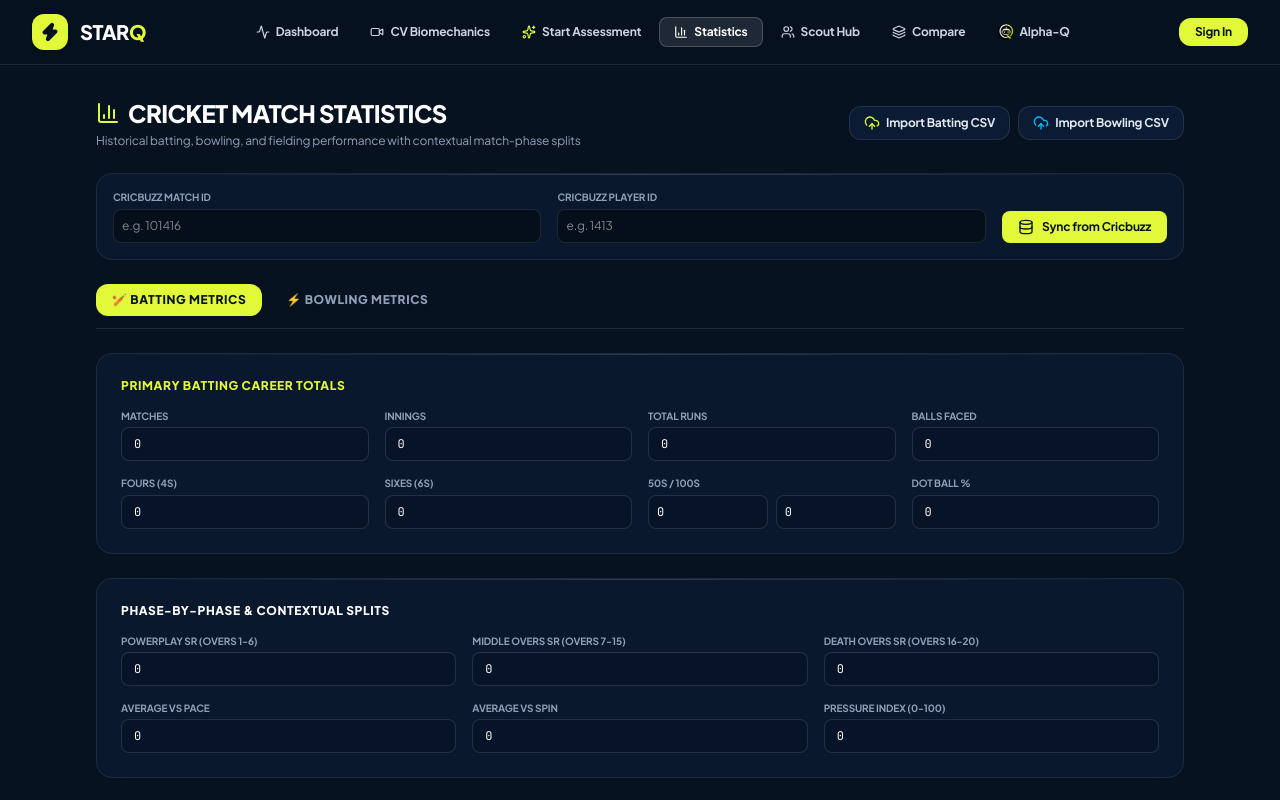
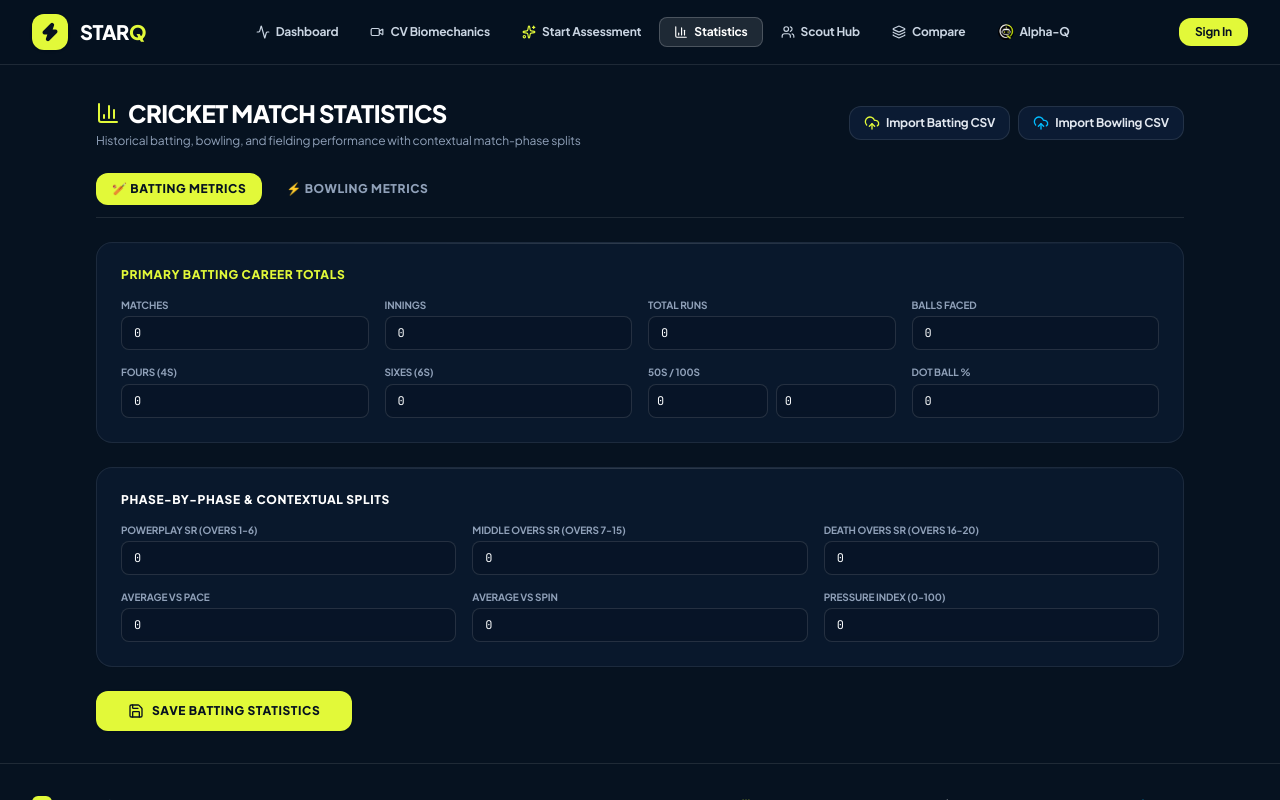
Before and after one commit to 7devashish/Sports-Talent-Assesment-Web-, a React (Vite) app in the folder client/: page / in a window 1280 px wide. Both pictures are taken after a click on the button "Statistics". Shown: the top 800 px of the page. Built offline with nearby package versions, Linux system fonts and the light colour scheme; no server answers.

Commit message:
Remove Cricbuzz integration UI from Statistics

```diff
--- a/client/src/pages/Statistics.tsx
+++ b/client/src/pages/Statistics.tsx
@@ -141,32 +141,6 @@ export const Statistics: React.FC = () => {
   const fileInputRef = useRef<HTMLInputElement>(null);
   const [importType, setImportType] = useState<'batting' | 'bowling'>('batting');
 
-  const [cricbuzzMatchId, setCricbuzzMatchId] = useState('');
-  const [cricbuzzPlayerId, setCricbuzzPlayerId] = useState('');
-  const [isSyncing, setIsSyncing] = useState(false);
-
-  const handleCricbuzzSync = async () => {
-    if (!cricbuzzMatchId || !cricbuzzPlayerId) {
-      alert('Please enter both Cricbuzz Match ID and Player ID');
-      return;
-    }
-    setIsSyncing(true);
-    try {
-      await api.post('/cricbuzz/ingest-scorecard', { matchId: cricbuzzMatchId });
-      await api.post('/cricbuzz/link-player', { starqPlayerId: playerId, cricbuzzPlayerId });
-      setSavedSuccess(true);
-      setTimeout(() => {
-        setSavedSuccess(false);
-        window.location.reload();
-      }, 1500);
-    } catch (err: any) {
-      console.error('Cricbuzz sync failed', err);
-      alert('Failed to sync from Cricbuzz API. ' + (err.response?.data?.error || err.message));
-    } finally {
-      setIsSyncing(false);
-    }
-  };
-
   const handleImportClick = (type: 'batting' | 'bowling') => {
     setImportType(type);
     if (fileInputRef.current) {
@@ -278,46 +252,12 @@ export const Statistics: React.FC = () => {
         </div>
       </div>
 
-      {/* Cricbuzz Integration */}
-      <GlassCard className="p-4 bg-[#061220]/50 border-white/10">
-        <div className="flex flex-col sm:flex-row sm:items-end gap-4">
-          <div className="flex-1">
-            <label className="block text-slate-400 mb-1 font-bold uppercase text-[10px]">Cricbuzz Match ID</label>
-            <input
-              type="text"
-              placeholder="e.g. 101416"
-              value={cricbuzzMatchId}
-              onChange={(e) => setCricbuzzMatchId(e.target.value)}
-              className="w-full p-2 rounded-lg bg-black/40 border border-white/10 text-white text-xs focus:border-[#e2f939] focus:outline-none transition-colors"
-            />
+        {savedSuccess && (
+          <div className="p-3.5 rounded-xl bg-[#e2f939]/15 border border-[#e2f939]/30 text-[#e2f939] text-xs font-bold flex items-center gap-2">
+            <CheckCircle2 className="w-4 h-4" />
+            <span>Statistics updated successfully! ML Talent Model recalculation complete.</span>
           </div>
-          <div className="flex-1">
-            <label className="block text-slate-400 mb-1 font-bold uppercase text-[10px]">Cricbuzz Player ID</label>
-            <input
-              type="text"
-              placeholder="e.g. 1413"
-              value={cricbuzzPlayerId}
-              onChange={(e) => setCricbuzzPlayerId(e.target.value)}
-              className="w-full p-2 rounded-lg bg-black/40 border border-white/10 text-white text-xs focus:border-[#e2f939] focus:outline-none transition-colors"
-            />
-          </div>
-          <button
-            onClick={handleCricbuzzSync}
-            disabled={isSyncing}
-            className="px-4 py-2 rounded-lg text-xs font-bold bg-[#e2f939] hover:bg-[#d0e625] text-[#061220] transition-colors disabled:opacity-50 flex items-center gap-2"
-          >
-            <Database className="w-4 h-4" />
-            {isSyncing ? 'Syncing...' : 'Sync from Cricbuzz'}
-          </button>
-        </div>
-      </GlassCard>
-
-      {savedSuccess && (
-        <div className="p-3.5 rounded-xl bg-[#e2f939]/15 border border-[#e2f939]/30 text-[#e2f939] text-xs font-bold flex items-center gap-2">
-          <CheckCircle2 className="w-4 h-4" />
-          <span>Statistics updated successfully! ML Talent Model recalculation complete.</span>
-        </div>
-      )}
+        )}
 
       {/* Tabs */}
       <div className="flex items-center gap-2 border-b border-white/10 pb-3">
```
